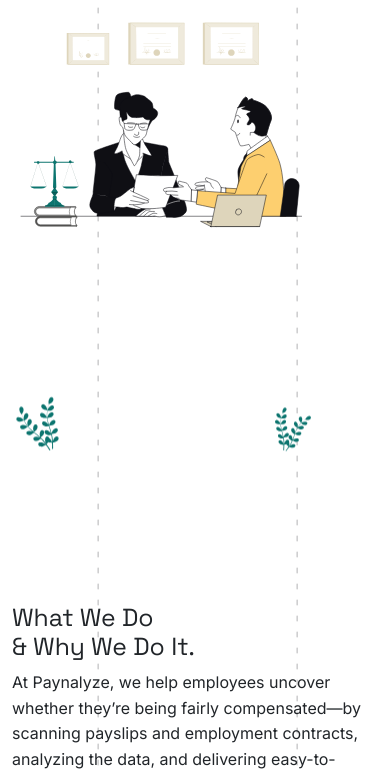
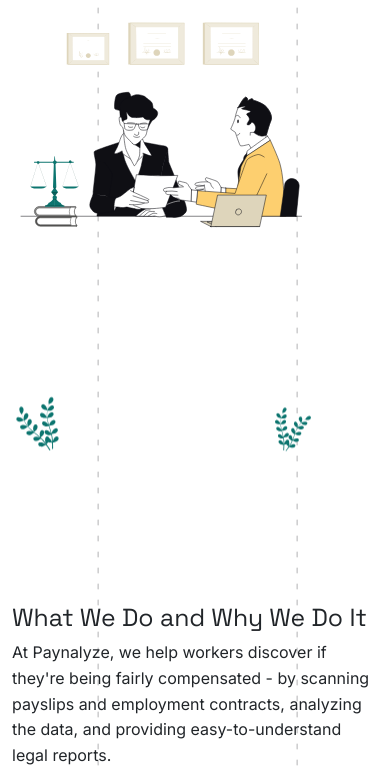
Before and after one commit to Gourav-21/legal-frontend, a Next.js app: page /about/about in a window 390 px wide. Shown: the part 1161-1934 px from the top of the page. Built offline with nearby package versions, Linux system fonts and the light colour scheme.

Commit message:
updated about page lang

```diff
--- a/app/[lang]/about/page.tsx
+++ b/app/[lang]/about/page.tsx
@@ -2,20 +2,19 @@
 import { Locale } from "../../../i18n-config"; // Adjust path as needed
 import { getDictionary } from "../../../get-dictionary"; // Adjust path as needed
 
-interface PricingProps {
+interface AboutPageProps { // Renamed interface for clarity
   params: Promise<{ lang: Locale }>;
 }
 
-export default async function PricingPage(props: PricingProps) {
+export default async function AboutPage(props: AboutPageProps) { // Renamed component for clarity
   const params = await props.params;
   const { lang } = params;
   const dictionary = await getDictionary(lang);
-
-  const pricingDict = dictionary.pricing;
+  const aboutContent = dictionary.about; // Access the about section
 
   return (
     <main>
-      {/* contact us section */}
+      {/* about hero section */}
       <section
         className="about-hero-section"
         data-aos="fade-up"
@@ -24,15 +23,11 @@
         <div className="container text-center">
           <div className="row justify-content-center">
             <div className="col-md-10">
-              <h1>
-                Empowering Pay <br />
-                Transparency for Everyone
-              </h1>
+              {/* Use dictionary content for title */}
+              <h1 dangerouslySetInnerHTML={{ __html: aboutContent.title.replace('\n', '<br />') }}></h1>
+              {/* Use dictionary content for description */}
               <p className="text-lg mb-4">
-                We believe knowledge is power—and your paycheck shouldn&apos;t be a
-                mystery. Paynalyze is built to help employees uncover the truth
-                about their wages using cutting-edge AI and labor law
-                intelligence.
+                {aboutContent.description}
               </p>
             </div>
           </div>
@@ -49,22 +44,13 @@
         </video>
         <div className="container text-center">
           <div className="row">
-            <div className="col-sm-6 col-md-3 mt-4">
-              <h2 className="fw-300 mb-0">25,000+</h2>
-              <p>Payslips Analyzed</p>
+            {/* Map over stats from dictionary */}
+            {aboutContent.stats.map((stat, index) => (
+              <div key={index} className="col-sm-6 col-md-3 mt-4">
+                <h2 className="fw-300 mb-0">{stat.value}</h2>
+                <p>{stat.text}</p>
               </div>
-            <div className="col-sm-6 col-md-3 mt-4">
-              <h2 className="fw-300 mb-0">1,200+</h2>
-              <p>Labor Law Violations Detected</p>
-            </div>
-            <div className="col-sm-6 col-md-3 mt-4">
-              <h2 className="fw-300 mb-0">100%</h2>
-              <p>Confidential & Secure</p>
-            </div>
-            <div className="col-sm-6 col-md-3 mt-4">
-              <h2 className="fw-300 mb-0">24×5</h2>
-              <p>Dedicated Legal & Tech Support</p>
-            </div>
+            ))}
           </div>
         </div>
       </section>
@@ -101,22 +87,12 @@
               />
             </div>
             <div className="col-md-6">
-              <h2 className="mt-4">
-                What We Do <br />
-                & Why We Do It.
-              </h2>
-              <p>
-                At Paynalyze, we help employees uncover whether they’re being
-                fairly compensated—by scanning payslips and employment
-                contracts, analyzing the data, and delivering easy-to-understand
-                legal reports.
-              </p>
-              <p>
-                Our journey began with a simple idea: too many workers are
-                unaware of their rights. What started as a passion project has
-                grown into a mission to bring clarity, transparency, and
-                fairness to workplaces everywhere.
-              </p>
+              {/* Use dictionary content for What We Do title */}
+              <h2 className="mt-4" dangerouslySetInnerHTML={{ __html: aboutContent.whatWeDo.title.replace('\n', '<br />') }}></h2>
+              {/* Map over What We Do description from dictionary */}
+              {aboutContent.whatWeDo.description.map((desc, index) => (
+                <p key={index}>{desc}</p>
+              ))}
             </div>
           </div>
         </div>
@@ -130,60 +106,29 @@
         <div className="container">
           <div className="row align-items-center">
             <div className="col-md-6">
-              <h2 className="mt-0 mt-lg-4">Our Mission</h2>
+              {/* Use dictionary content for Mission title */}
+              <h2 className="mt-0 mt-lg-4">{aboutContent.mission.title}</h2>
+              {/* Use dictionary content for Mission description */}
               <p>
-                To give every worker the tools to understand, question, and take
-                control of their pay—because justice begins with transparency.
+                {aboutContent.mission.description}
               </p>
 
               <h4>Our Core Values</h4>
               <ul className="icon-list">
-                <li>
+                {/* Map over Core Values from dictionary */}
+                {aboutContent.mission.coreValues.map((value, index) => (
+                  <li key={index}>
                     <Image
-                    src="/img/Transparency.svg"
+                      src={`/img/${value.icon}`}
                       alt=""
                       width={24}
                       height={24}
                     />{" "}
                     <p>
-                    <span>Transparency</span> We believe truth builds trust.
+                      <span>{value.title}</span> {value.description}
                     </p>
                   </li>
-                <li>
-                  <Image
-                    src="/img/Empowerment.svg"
-                    alt=""
-                    width={24}
-                    height={24}
-                  />{" "}
-                  <p>
-                    <span>Empowerment</span> Knowledge should be accessible to
-                    everyone.
-                  </p>
-                </li>
-                <li>
-                  <Image
-                    src="/img/Fairness.svg"
-                    alt=""
-                    width={24}
-                    height={24}
-                  />{" "}
-                  <p>
-                    <span>Fairness</span> Every paycheck deserves a second look.
-                  </p>
-                </li>
-                <li>
-                  <Image
-                    src="/img/Innovation.svg"
-                    alt=""
-                    width={24}
-                    height={24}
-                  />{" "}
-                  <p>
-                    <span>Innovation</span> We harness AI to simplify complex
-                    legal insights.
-                  </p>
-                </li>
+                ))}
               </ul>
             </div>
             <div className="col-md-6 vector-card-main">
--- a/app/[lang]/signin/page.tsx
+++ b/app/[lang]/signin/page.tsx
@@ -35,7 +35,7 @@
                 src="/img/login-registration-img.png"
                 alt=""
                 width={500}
-                height={500}
+                height={400}
               />
             </div>
             <div className="right-form">
--- a/dictionaries/en.json
+++ b/dictionaries/en.json
@@ -134,6 +134,31 @@
       }
     }
   },
+  "about": {
+    "title": "Empowering Pay Transparency for Everyone",
+    "description": "We believe knowledge is power—and your paycheck shouldn't be a mystery. Paynalyze is built to help employees uncover the truth about their wages using cutting-edge AI and labor law intelligence.",
+    "stats": [
+      {"value": "25,000+", "text": "Payslips Analyzed"},
+      {"value": "1,200+", "text": "Labor Law Violations Detected"},
+      {"value": "100%", "text": "Confidential & Secure"},
+      {"value": "24×5", "text": "Dedicated Legal & Tech Support"}
+    ],
+    "whatWeDo": {
+      "title": "What We Do and Why We Do It",
+      "description": ["At Paynalyze, we help workers discover if they're being fairly compensated - by scanning payslips and employment contracts, analyzing the data, and providing easy-to-understand legal reports.",
+        "Our journey began with a simple idea: too many workers are unaware of their rights. What started as a passion project grew into a mission to bring clarity, transparency, and fairness to workplaces everywhere."]
+    },
+    "mission": {
+      "title": "Our Mission",
+      "description": "To give every worker the tools to understand, question, and take control of their pay—because justice begins with transparency.",
+      "coreValues": [
+        {"title": "Transparency", "description": "We believe truth builds trust.", "icon": "Transparency.svg"},
+        {"title": "Empowerment", "description": "Knowledge should be accessible to all.", "icon": "Empowerment.svg"},
+        {"title": "Fairness", "description": "Every paycheck deserves a second look.", "icon": "Fairness.svg"},
+        {"title": "Innovation", "description": "We harness AI to simplify complex legal insights.", "icon": "Innovation.svg"}
+      ]
+    }
+  },
   "pricing": {
     "title": "Choose the Right Plan for You",
     "subtitle": "Get accurate payroll analysis and legal insights with flexible pricing options.",
--- a/dictionaries/he.json
+++ b/dictionaries/he.json
@@ -144,6 +144,31 @@
       ]
     }
   },
+  "about": {
+    "title": "העצמת תשלום שקיפות לכולם",
+    "description": "אנו מאמינים שידע הוא כוח - ותלוש המשכורת שלך לא אמור להיות בגדר תעלומה. Paynalyze בנויה כדי לעזור לעובדים לחשוף את האמת על שכרם באמצעות בינה מלאכותית ומתקדמת בתחום דיני העבודה.",
+    "stats": [
+      {"value": "25,000+", "text": "נותחו תלושי שכר"},
+      {"value": "1,200+", "text": "זוהו הפרות של חוקי העבודה"},
+      {"value": "100%", "text": "סודי ומאובטח"},
+      {"value": "24×5", "text": "תמיכה משפטית וטכנית ייעודית"}
+    ],
+    "whatWeDo": {
+      "title": "מה אנחנו עושים ולמה אנחנו עושים את זה",
+      "description": ["ב-Paynalyze, אנו עוזרים לעובדים לגלות אם הם מקבלים פיצוי הוגן - על ידי סריקת תלושי שכר וחוזי עבודה, ניתוח הנתונים ואספקת דוחות משפטיים קלים להבנה.",
+        "המסע שלנו התחיל ברעיון פשוט: יותר מדי עובדים אינם מודעים לזכויותיהם. מה שהתחיל כפרויקט תשוקה גדל למשימה להביא בהירות, שקיפות והוגנות למקומות עבודה בכל מקום."]
+    },
+    "mission": {
+      "title": "המשימה שלנו",
+      "description": "לתת לכל עובד את הכלים להבין, לפקפק ולהשתלט על שכרם - כי צדק מתחיל בשקיפות.",
+      "coreValues": [
+        {"title": "שקיפות", "description": "אנו מאמינים שאמת בונה אמון.", "icon": "Transparency.svg"},
+        {"title": "העצמה", "description": "ידע צריך להיות נגיש לכולם.", "icon": "Empowerment.svg"},
+        {"title": "הגינות", "description": "כל תלוש משכורת ראוי להסתכלות נוספת.", "icon": "Fairness.svg"},
+        {"title": "חדשנות", "description": "אנו רותמים בינה מלאכותית כדי לפשט תובנות משפטיות מורכבות.", "icon": "Innovation.svg"}
+      ]
+    }
+  },
   "pricingCta": {
     "title": "בחר את התוכנית שלך פתח הגנה מלאה על השכר",
     "subtitle": "קבל דוחות מפורטים, תובנות משפטיות ואימות תאימות מלא.",
```
Lines whose indentation alone changed are shown as unchanged.
